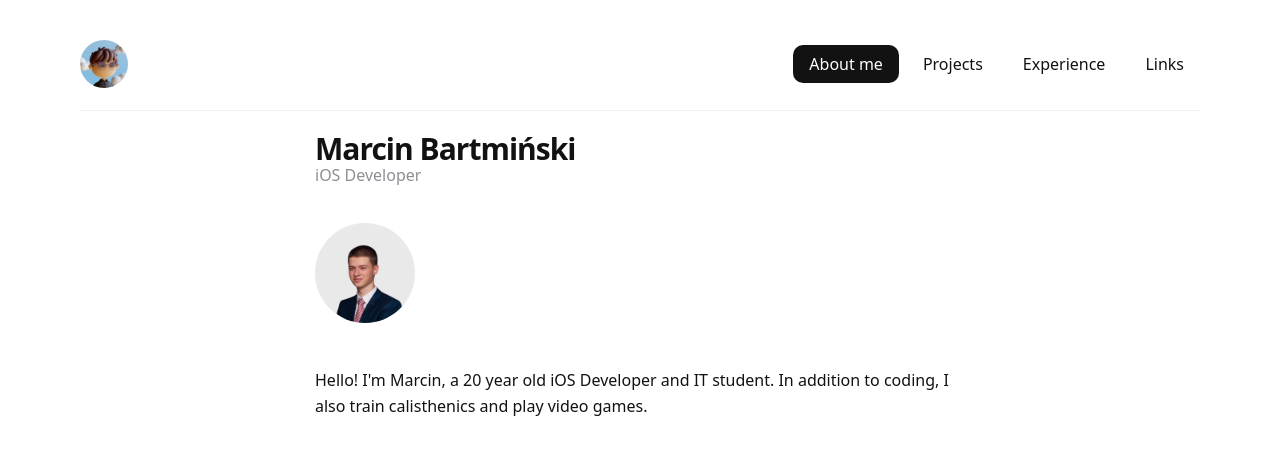
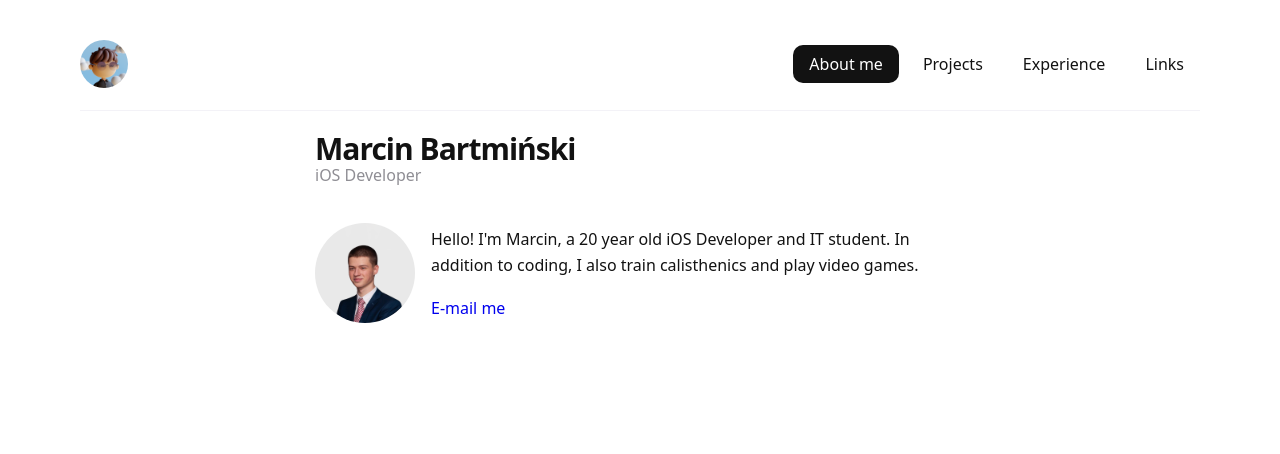
Before and after one commit to mbdjj/website, a Next.js app: page / in a window 1280 px wide. Shown: the top 454 px of the page. Built offline with nearby package versions, Linux system fonts and the light colour scheme.

Commit message:
:construction: Update main page layout

```diff
--- a/pages/index.js
+++ b/pages/index.js
@@ -2,6 +2,7 @@ import Head from "next/head";
 import styles from "../styles/Home.module.css";
 import Image from "next/image";
 import marcinPhoto from "../public/images/pfp.png";
+import Link from "next/link";
 
 function getAge() {
   const today = new Date();
@@ -28,7 +29,7 @@ export default function Home() {
         <meta name="viewport" content="width=device-width, initial-scale=1" />
         <link rel="icon" href="/favicon.png" />
       </Head>
-      <div>
+      <div className={styles.introductionContainer}>
         <Image
           src={marcinPhoto}
           alt="Marcin in suit"
@@ -37,12 +38,15 @@ export default function Home() {
           className={styles.photoImage}
           placeholder="blur"
         />
+        <div className={styles.introductionRight}>
+          <p>
+            Hello! I&apos;m Marcin, {getArticle(age)} {age} year old iOS
+            Developer and IT student. In addition to coding, I also train
+            calisthenics and play video games.
+          </p>
+          <Link href={"mailto:marcin@bartminski.dev"}>E-mail me</Link>
+        </div>
       </div>
-      <p>
-        Hello! I&apos;m Marcin, {getArticle(age)} {age} year old iOS Developer and IT
-        student. In addition to coding, I also train calisthenics and play video
-        games.
-      </p>
     </>
   );
 }
--- a/styles/Experience.module.css
+++ b/styles/Experience.module.css
@@ -27,6 +27,7 @@
 
 .experienceList:hover .experienceItem:hover {
   opacity: 1;
+  text-decoration: none;
 }
 
 .leftBlock {
--- a/styles/Home.module.css
+++ b/styles/Home.module.css
@@ -1,3 +1,19 @@
 .photoImage {
   border-radius: 50px;
 }
+
+.introductionContainer {
+  display: flex;
+  gap: 16px;
+}
+
+.introductionRight {
+  display: flex;
+  flex-direction: column;
+  justify-content: space-between;
+  padding: 4px 0;
+}
+
+.introductionRight a {
+  width: max-content;
+}
--- a/styles/Links.module.css
+++ b/styles/Links.module.css
@@ -28,6 +28,7 @@
 
 .linksContainer:hover .link:hover {
   opacity: 1;
+  text-decoration: none;
 }
 
 @media (max-width: 611px) {
--- a/styles/Projects.module.css
+++ b/styles/Projects.module.css
@@ -25,10 +25,12 @@
   flex-flow: row nowrap;
   justify-content: flex-start;
   align-items: flex-start;
+  text-decoration: inherit;
 }
 
 .projectsContainer:hover .project:hover {
   opacity: 1;
+  text-decoration: none;
 }
 
 .imageDiv {
--- a/styles/globals.css
+++ b/styles/globals.css
@@ -77,6 +77,10 @@ a {
   text-decoration: none;
 }
 
+a:hover {
+  text-decoration: underline;
+}
+
 a.navLink {
   padding-block: 0.5rem;
   padding-inline: 1rem;
@@ -89,6 +93,7 @@ a.navLink {
 
 a.navLink:hover {
   background-color: var(--secondaryBackground);
+  text-decoration: none;
 }
 
 a.navLink.selected {
```
